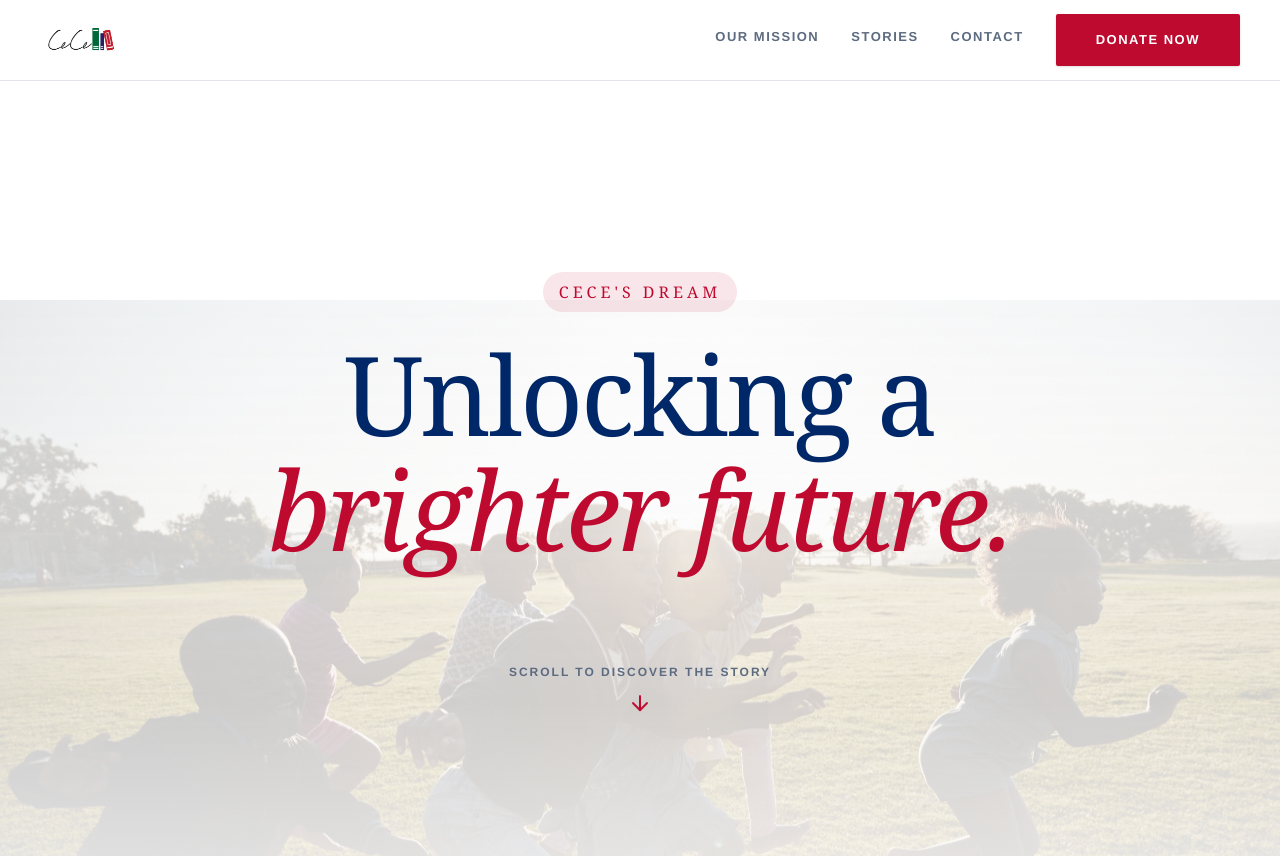
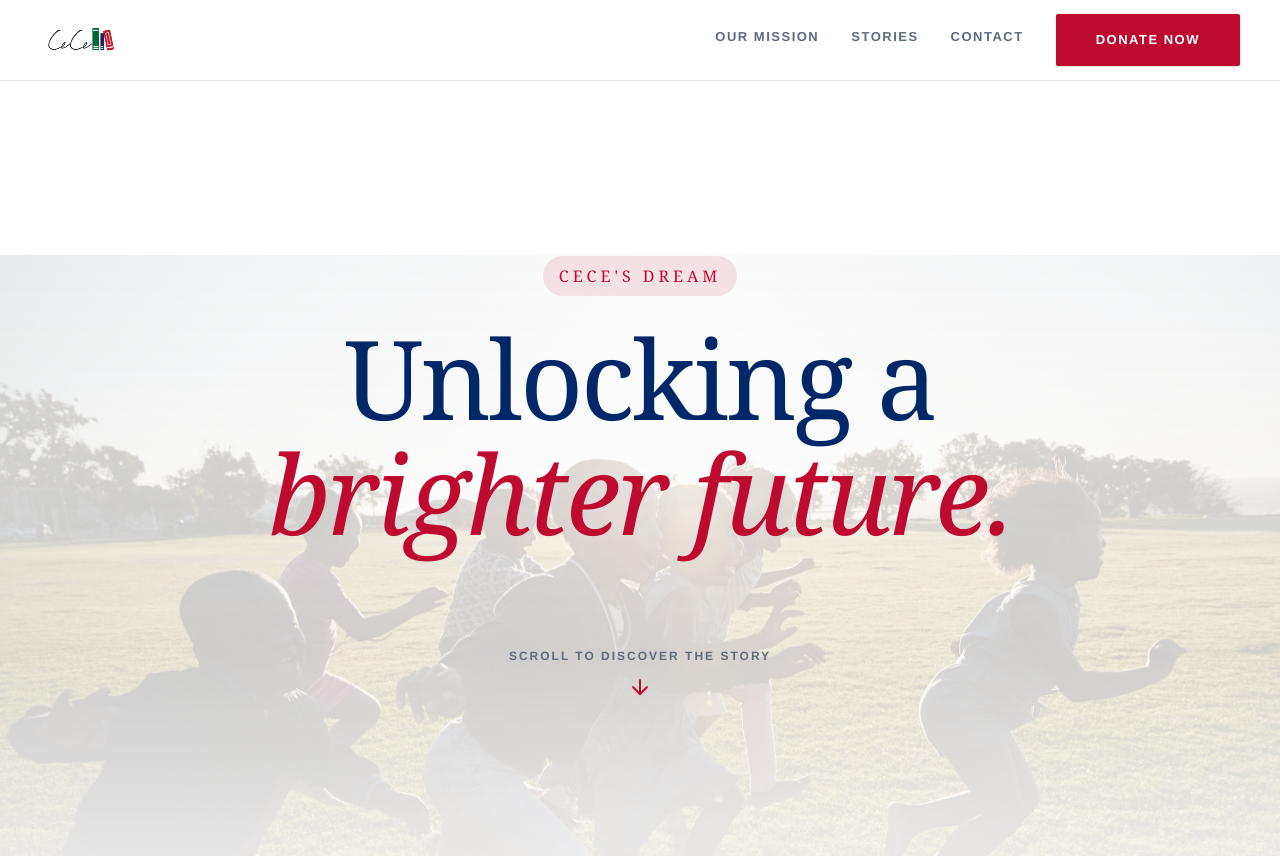
Before and after one commit to cecesdream/cecesdream.github.io, a React (Vite) app: page / in a window 1280 px wide. Shown: the top 856 px of the page. Built offline with nearby package versions, Linux system fonts and the light colour scheme; a web font is replaced by a local one.

Commit message:
fix nav height

```diff
--- a/src/App.tsx
+++ b/src/App.tsx
@@ -17,7 +17,7 @@
     <BrowserRouter>
       <div className="flex flex-col min-h-screen">
         <Navbar />
-        <main className="flex-grow pt-24">
+        <main className="flex-grow pt-20">
           <Routes>
             <Route path="/" element={<Home />} />
             <Route path="/about" element={<About />} />
```
